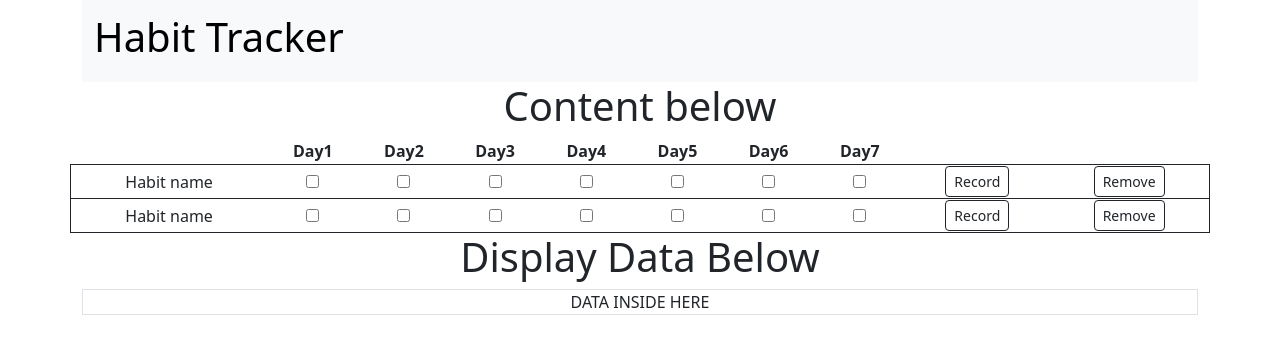
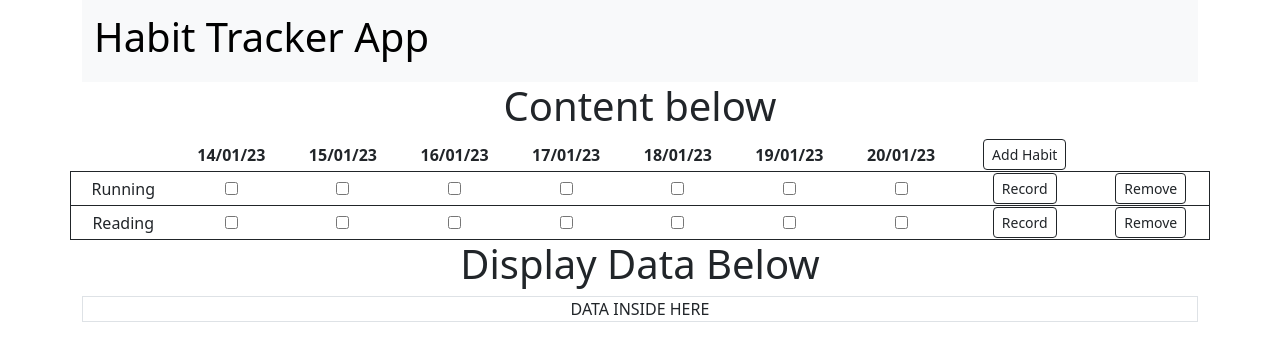
Before and after one commit to dedhack/habit-tracker, a React (Vite) app in the folder habit-tracker-app/: page / in a window 1280 px wide. Shown: the top 360 px of the page. Built offline with nearby package versions, Linux system fonts and the light colour scheme.

Commit message:
used date-fns utility library to handle date manipulation. created a habits array and mapped out to display

```diff
--- a/habit-tracker-app/package.json
+++ b/habit-tracker-app/package.json
@@ -10,7 +10,10 @@
   },
   "dependencies": {
     "bootstrap": "^5.2.3",
+    "date-fns": "^2.29.3",
+    "moment": "^2.29.4",
     "react": "^18.2.0",
+    "react-bootstrap": "^2.7.0",
     "react-dom": "^18.2.0"
   },
   "devDependencies": {
--- a/habit-tracker-app/src/components/Checkbox.jsx
+++ b/habit-tracker-app/src/components/Checkbox.jsx
@@ -1,9 +1,25 @@
-import React from "react";
+import React, { useState } from "react";
 
-const Checkbox = () => {
+const Checkbox = (props) => {
+  const [isChecked, setIsChecked] = useState(false);
+
+  const handleOnChange = (e) => {
+    setIsChecked(!isChecked);
+    console.log(e.target.name);
+  };
+
   return (
     <>
-      <input type="checkbox" name="" id="" />
+      <input
+        type="checkbox"
+        name={props.name}
+        id={props.name}
+        value="checked"
+        onChange={(e) => {
+          handleOnChange(e);
+        }}
+        checked={isChecked}
+      />
     </>
   );
 };
--- a/habit-tracker-app/src/components/HabitCard.jsx
+++ b/habit-tracker-app/src/components/HabitCard.jsx
@@ -2,50 +2,53 @@ import React, { useState } from "react";
 import { useEffect } from "react";
 import Button from "./Button";
 import Checkbox from "./Checkbox";
+import { subDays, format, eachDayOfInterval } from "date-fns";
 
-const HabitCard = () => {
-  const [date, setDate] = useState(null);
+const HabitCard = ({ name, dates }) => {
+  const [date, setDate] = useState("");
 
   // Date
   const handleDateRecord = () => {
-    const currentDate = new Date();
-    const dateFormatted =
-      currentDate.getDate() +
-      "/" +
-      (currentDate.getMonth() + 1) +
-      "/" +
-      currentDate.getFullYear();
-    setDate(dateFormatted);
-    // console.log(dateFormatted);
+    // const format = require("date-fns/format");
+    const todayDate = new Date();
+    // const currentDateFormatted = format(new Date(), "dd/MM/yyyy");
+    const lastWeek = subDays(todayDate, 6);
+    const wholeWeek = eachDayOfInterval({
+      start: lastWeek,
+      end: todayDate,
+    });
+    console.log(todayDate);
+    console.log(lastWeek);
+    console.log(wholeWeek);
   };
 
-  useEffect(() => {
-    console.log(date);
-  }, [date]);
+  // useEffect(() => {
+  //   console.log(date);
+  // }, [date]);
 
   return (
     <tr className=" border border-dark rounded my-2">
-      <td>Habit name</td>
+      <td>{name}</td>
       <td>
-        <Checkbox />
+        <Checkbox name="Mon" />
       </td>
       <td>
-        <Checkbox />
+        <Checkbox name="Tue" />
       </td>
       <td>
-        <Checkbox />
+        <Checkbox name="Wed" />
       </td>
       <td>
-        <Checkbox />
+        <Checkbox name="Thu" />
       </td>
       <td>
-        <Checkbox />
+        <Checkbox name="Fri" />
       </td>
       <td>
-        <Checkbox />
+        <Checkbox name="Sat" />
       </td>
       <td>
-        <Checkbox />
+        <Checkbox name="Sun" />
       </td>
 
       <td>
--- a/habit-tracker-app/src/components/Habits.jsx
+++ b/habit-tracker-app/src/components/Habits.jsx
@@ -1,14 +1,48 @@
 import React from "react";
 import HabitCard from "./HabitCard";
-import WeekDisplay from "./WeekDisplay";
+// import WeekDisplay from "./WeekDisplay";
+import habitsArray from "../data/habitsArray";
+import { subDays, format, eachDayOfInterval } from "date-fns";
+import Button from "./Button";
 
 const Habits = () => {
+  ////////////////////////////////
+  // Creating the dates for the week
+  const todayDate = new Date();
+  // const currentDateFormatted = format(new Date(), "dd/MM/yyyy");
+  const lastWeek = subDays(todayDate, 6);
+  const wholeWeek = eachDayOfInterval({
+    start: lastWeek,
+    end: todayDate,
+  });
+  console.log(wholeWeek);
+  const weekMapped = wholeWeek.map((date, i) => {
+    let formattedDate = format(date, "dd/MM/yy");
+    return <th key={i}>{formattedDate}</th>;
+  });
+
+  ////////////////////////////////
+  // Map out habits
+  const habitsMapped = habitsArray.map((habit, i) => {
+    return <HabitCard key={i} name={habit.name} dates={habit.dates} />;
+  });
+
+  ////////////////////////////////
+  const onAdd = () => {};
+
   return (
     <div className="row">
       <table className="">
-        <WeekDisplay />
-        <HabitCard />
-        <HabitCard />
+        <thead>
+          <tr>
+            <th></th>
+            {weekMapped}
+            <th>
+              <Button name="Add Habit" onClick={onAdd} />
+            </th>
+          </tr>
+        </thead>
+        {habitsMapped}
       </table>
     </div>
   );
--- a/habit-tracker-app/src/components/Header.jsx
+++ b/habit-tracker-app/src/components/Header.jsx
@@ -5,7 +5,7 @@ const Header = () => {
     <div className="navbar navbar-expand-lg navbar-light bg-light">
       <div className="container-fluid">
         <a className="navbar-brand mb-0 h1" href="#">
-          <h1>Habit Tracker</h1>
+          <h1>Habit Tracker App</h1>
         </a>
       </div>
     </div>
--- a/habit-tracker-app/src/components/WeekDisplay.jsx
+++ b/habit-tracker-app/src/components/WeekDisplay.jsx
@@ -1,18 +1,32 @@
-import React from "react";
+import React, { useState } from "react";
+import Button from "./Button";
+import { Modal } from "react-bootstrap";
 
-const WeekDisplay = () => {
+const WeekDisplay = ({ dates }) => {
+  const [show, setShow] = useState(false);
+
+  const handleClose = () => setShow(false);
+  const handleShow = () => setShow(true);
+
+  const onAdd = () => {};
+
+  // const datesForTheWeek =
+
   return (
     <>
       <thead>
         <tr>
           <th></th>
-          <th>Day1</th>
-          <th>Day2</th>
-          <th>Day3</th>
-          <th>Day4</th>
-          <th>Day5</th>
-          <th>Day6</th>
-          <th>Day7</th>
+          <th>{dates[0]}</th>
+          <th>{dates[1]}</th>
+          <th>{dates[2]}</th>
+          <th>{dates[3]}</th>
+          <th>{dates[4]}</th>
+          <th>{dates[5]}</th>
+          <th>{dates[6]}</th>
+          <th>
+            <Button name="Add Habit" onClick={onAdd} />
+          </th>
         </tr>
       </thead>
     </>
--- a/habit-tracker-app/src/data/habits.js
+++ /dev/null
@@ -1,6 +0,0 @@
-const habits = [
-  {
-    name: "running",
-    dates: "2023-01-01",
-  },
-];
--- /dev/null
+++ b/habit-tracker-app/src/data/habitsArray.js
@@ -0,0 +1,28 @@
+const habitsArray = [
+  {
+    name: "Running",
+    dates: {
+      Mon: "unchecked",
+      Tue: "unchecked",
+      Wed: "unchecked",
+      Thu: "unchecked",
+      Fri: "unchecked",
+      Sat: "unchecked",
+      Sun: "unchecked",
+    },
+  },
+  {
+    name: "Reading",
+    dates: {
+      Mon: "unchecked",
+      Tue: "unchecked",
+      Wed: "unchecked",
+      Thu: "unchecked",
+      Fri: "unchecked",
+      Sat: "unchecked",
+      Sun: "unchecked",
+    },
+  },
+];
+
+export default habitsArray;
```
Also changed, not shown: 1 other file (tests, documents, lock files or other folders).
